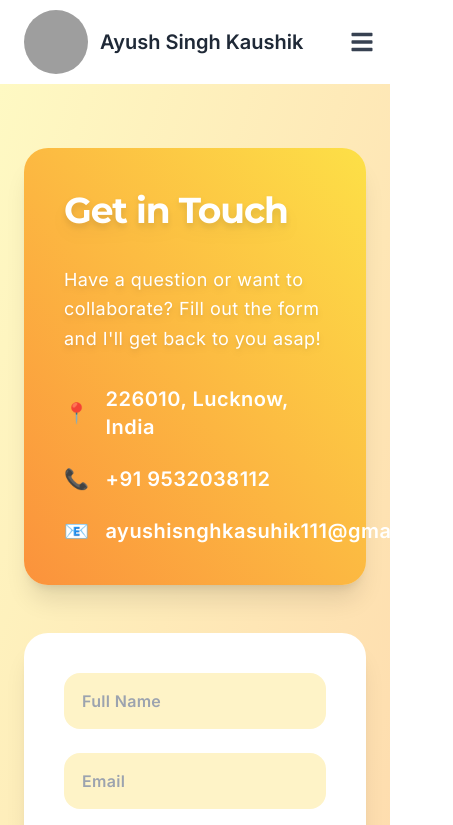
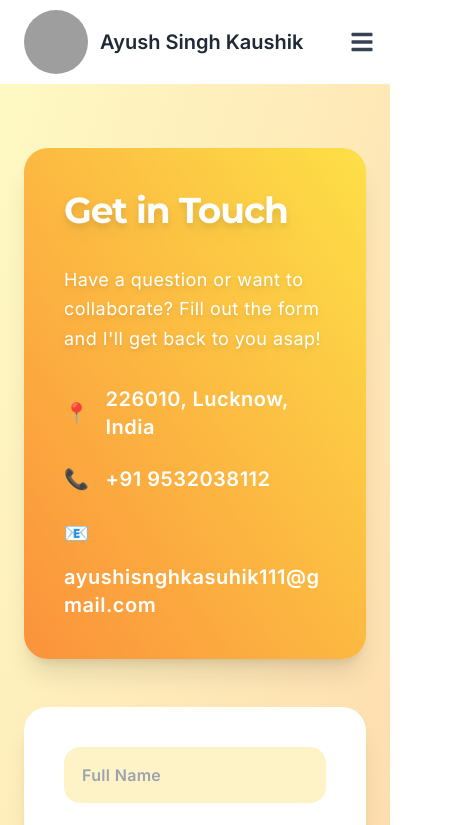
Before and after one commit to ASK3002/My_Portfolio, a React (Vite) app: page /contact in a window 390 px wide. Shown: the top 825 px of the page, 453 px wide, since content can reach past the window. Built offline with nearby package versions, Linux system fonts and the light colour scheme; grey boxes are pictures that could not be loaded; a web font is replaced by a local one.

Commit message:
mobile view project and contact fix

```diff
--- a/src/components/Contact/Contact.jsx
+++ b/src/components/Contact/Contact.jsx
@@ -59,10 +59,11 @@ export default function Contact() {
                 <span className="text-xl">📞</span>
                 <span>+91 9532038112</span>
               </div>
-              <div className="flex items-center gap-4">
-                <span className="text-xl">📧</span>
-                <span>ayushisnghkasuhik111@gmail.com</span>
-              </div>
+              <div className="flex items-start gap-4 break-words flex-wrap">
+  <span className="text-xl mt-[2px]">📧</span>
+  <span className="break-all">ayushisnghkasuhik111@gmail.com</span>
+</div>
+
             </div>
           </div>
 
--- a/src/components/Projects/Projects.jsx
+++ b/src/components/Projects/Projects.jsx
@@ -40,11 +40,12 @@ function Github() {
         )}
 
         <h2
-          className="text-2xl font-semibold text-gray-800 dark:text-white mb-2"
-          style={{ fontFamily: "'Montserrat', sans-serif" }}
-        >
-          {repo.name}
-        </h2>
+  className="text-2xl font-semibold text-gray-800 dark:text-white mb-2 break-words max-w-full"
+  style={{ fontFamily: "'Montserrat', sans-serif', wordBreak: 'break-word'" }}
+>
+  {repo.name}
+</h2>
+
 
         {repo.description ? (
           <ul
```
